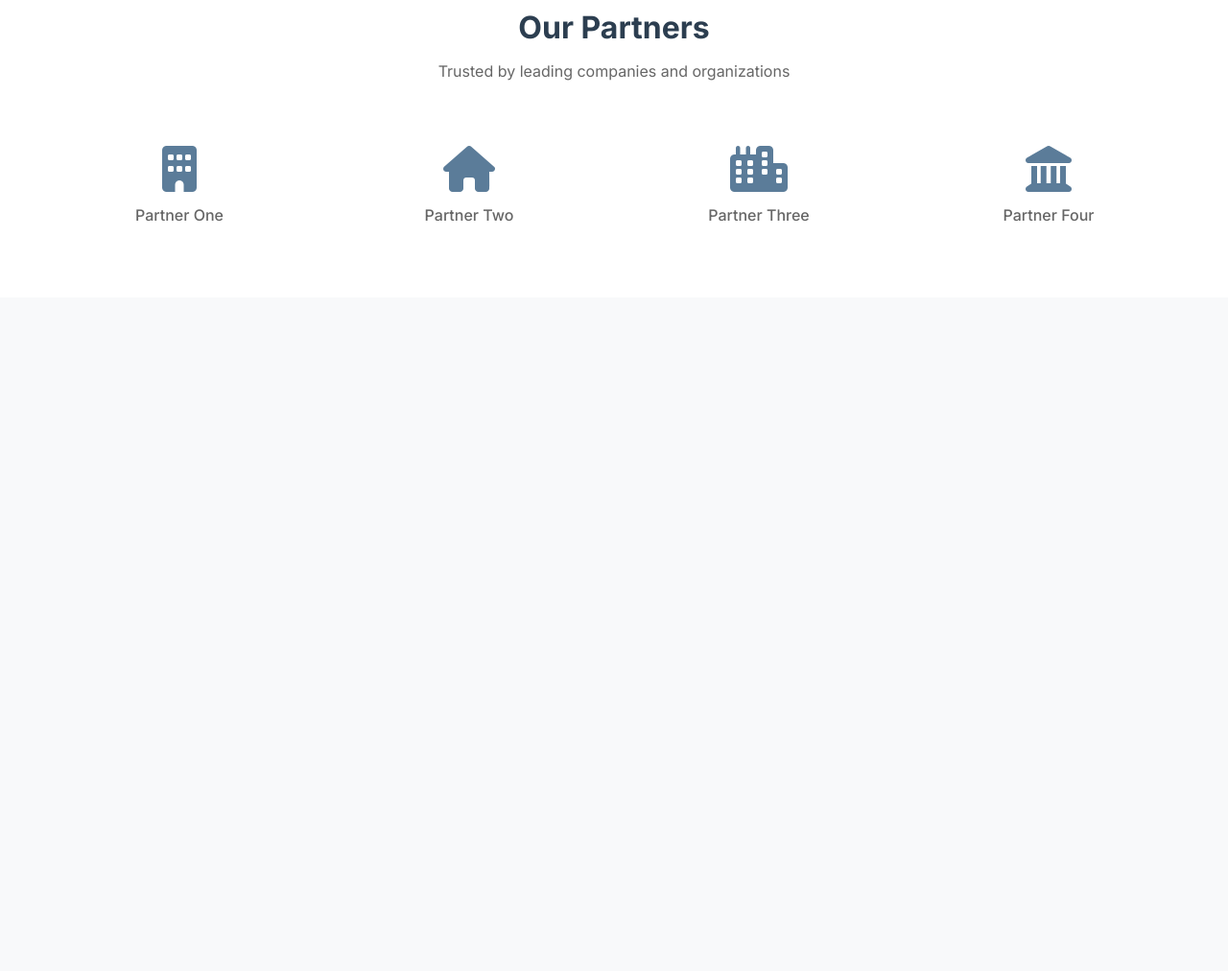
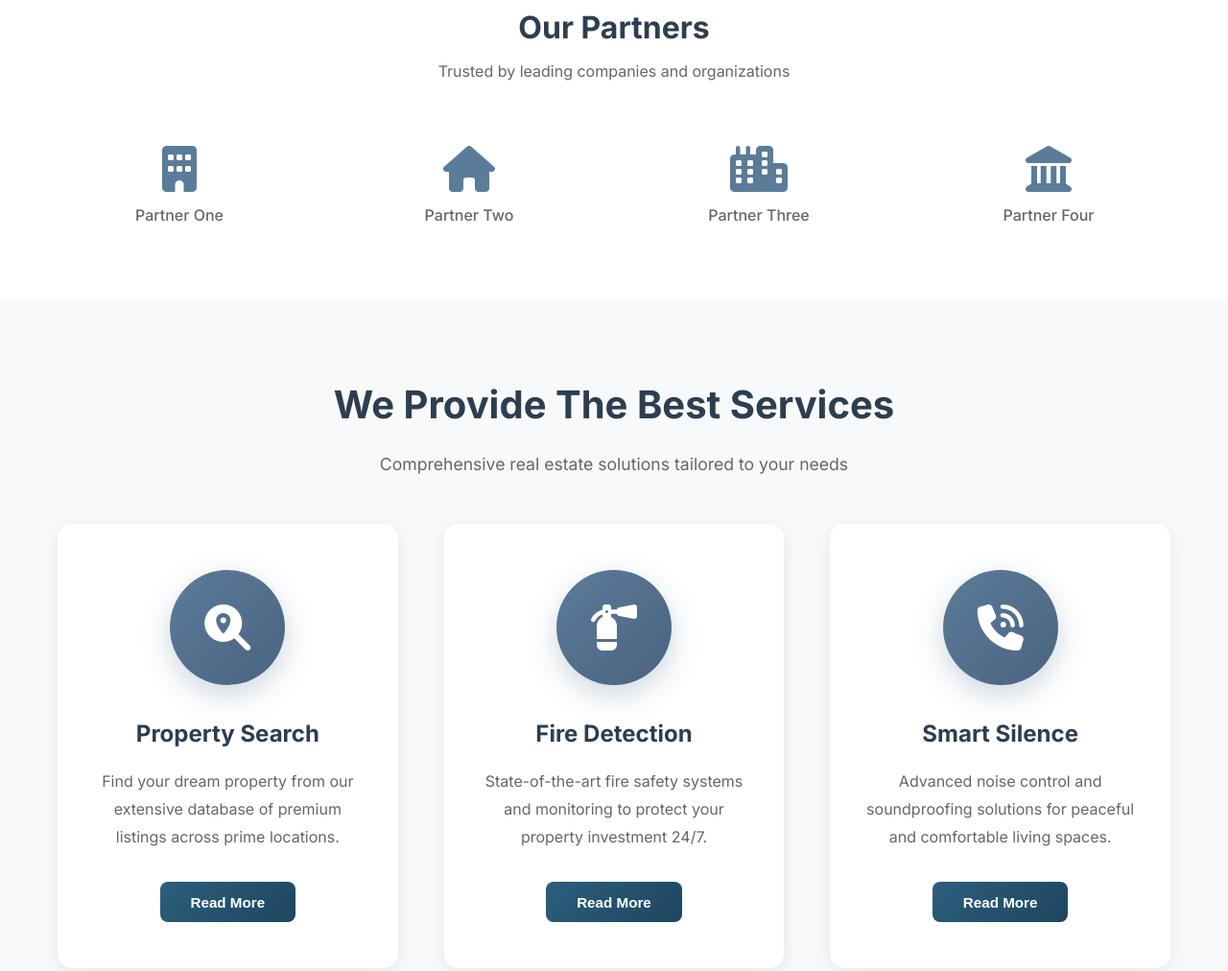
Before and after one commit to veraogamune/Gracious-Property-Website, a plain HTML site: page index.html in a window 1280 px wide. Shown: the part 1989-3001 px from the top of the page at 96% size. Before the commit the page ends 2299 px from the top, so only its background shows below. Drawn offline with Linux system fonts and the light colour scheme.

Commit message:
Added services section with three cards

```diff
--- a/css/style.css
+++ b/css/style.css
@@ -329,6 +329,93 @@ body {
     opacity: 0.9;
 }
 
+/* Services Section */
+.services {
+    padding: 5rem 0;
+    background-color: #f8f9fa;
+}
+
+.section-header.centered {
+    text-align: center;
+    max-width: 700px;
+    margin: 0 auto 3rem;
+}
+
+.section-header.centered h2 {
+    font-size: 2.5rem;
+    color: #2c3e50;
+    margin-bottom: 1rem;
+}
+
+.section-header.centered p {
+    font-size: 1.1rem;
+    color: #666;
+    line-height: 1.6;
+}
+
+.services-grid {
+    display: grid;
+    grid-template-columns: repeat(3, 1fr);
+    gap: 3rem;
+}
+
+.service-card {
+    background: white;
+    padding: 3rem 2rem;
+    border-radius: 15px;
+    text-align: center;
+    box-shadow: 0 5px 20px rgba(0,0,0,0.08);
+    transition: all 0.3s;
+}
+
+.service-card:hover {
+    transform: translateY(-10px);
+    box-shadow: 0 15px 40px rgba(0,0,0,0.15);
+}
+
+.service-icon-circle {
+    width: 120px;
+    height: 120px;
+    border-radius: 50%;
+    background: linear-gradient(135deg, #5b7c99 0%, #4a6380 100%);
+    display: flex;
+    align-items: center;
+    justify-content: center;
+    margin: 0 auto 2rem;
+    font-size: 3rem;
+    color: white;
+    box-shadow: 0 10px 30px rgba(91, 124, 153, 0.3);
+}
+
+.service-card h3 {
+    font-size: 1.5rem;
+    color: #2c3e50;
+    margin-bottom: 1rem;
+}
+
+.service-card p {
+    color: #666;
+    line-height: 1.8;
+    margin-bottom: 2rem;
+}
+
+.service-button {
+    background: linear-gradient(135deg, #2c5f7c 0%, #1e4560 100%);
+    color: white;
+    padding: 0.8rem 2rem;
+    border: none;
+    border-radius: 8px;
+    font-size: 0.95rem;
+    font-weight: 600;
+    cursor: pointer;
+    transition: all 0.3s;
+}
+
+.service-button:hover {
+    transform: translateY(-2px);
+    box-shadow: 0 5px 15px rgba(44, 95, 124, 0.3);
+}
+
 /* Partners Section */
 .partners {
     padding: 3rem 0;
@@ -434,4 +521,14 @@ body {
         grid-template-columns: repeat(2, 1fr);
         gap: 1.5rem;
     }
+
+    .services-grid {
+        grid-template-columns: 1fr;
+    }
+
+    .service-icon-circle {
+        width: 100px;
+        height: 100px;
+        font-size: 2.5rem;
+    }
 }
--- a/index.html
+++ b/index.html
@@ -197,6 +197,45 @@
         </div>
     </section>
 
+    <!-- Services Section -->
+    <section class="services" id="services">
+        <div class="container">
+            <div class="section-header centered">
+                <h2>We Provide The Best Services</h2>
+                <p>Comprehensive real estate solutions tailored to your needs</p>
+            </div>
+
+            <div class="services-grid">
+                <div class="service-card">
+                    <div class="service-icon-circle">
+                        <i class="fas fa-search-location"></i>
+                    </div>
+                    <h3>Property Search</h3>
+                    <p>Find your dream property from our extensive database of premium listings across prime locations.</p>
+                    <button class="service-button">Read More</button>
+                </div>
+
+                <div class="service-card">
+                    <div class="service-icon-circle">
+                        <i class="fas fa-fire-extinguisher"></i>
+                    </div>
+                    <h3>Fire Detection</h3>
+                    <p>State-of-the-art fire safety systems and monitoring to protect your property investment 24/7.</p>
+                    <button class="service-button">Read More</button>
+                </div>
+
+                <div class="service-card">
+                    <div class="service-icon-circle">
+                        <i class="fas fa-phone-volume"></i>
+                    </div>
+                    <h3>Smart Silence</h3>
+                    <p>Advanced noise control and soundproofing solutions for peaceful and comfortable living spaces.</p>
+                    <button class="service-button">Read More</button>
+                </div>
+            </div>
+        </div>
+    </section>
+
     <script src="js/main.js"></script>
 </body>
 </html>
```
